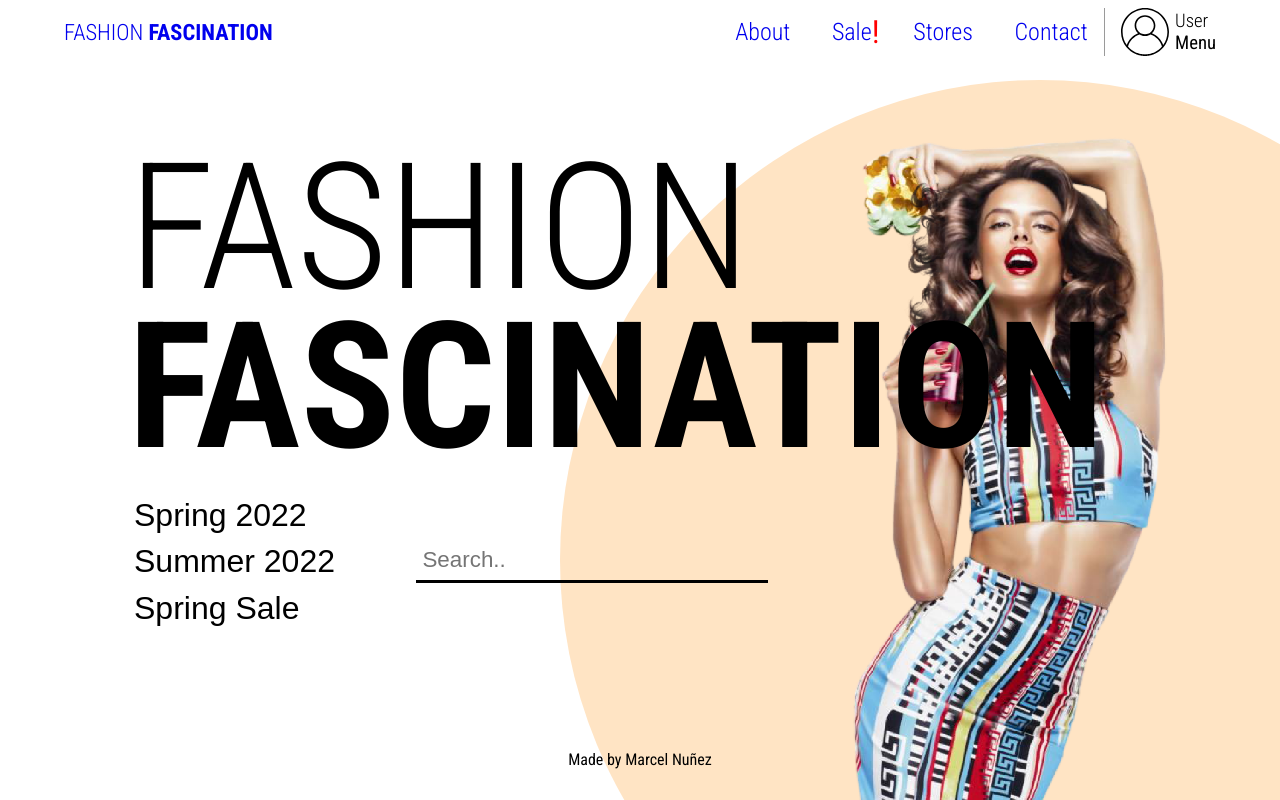
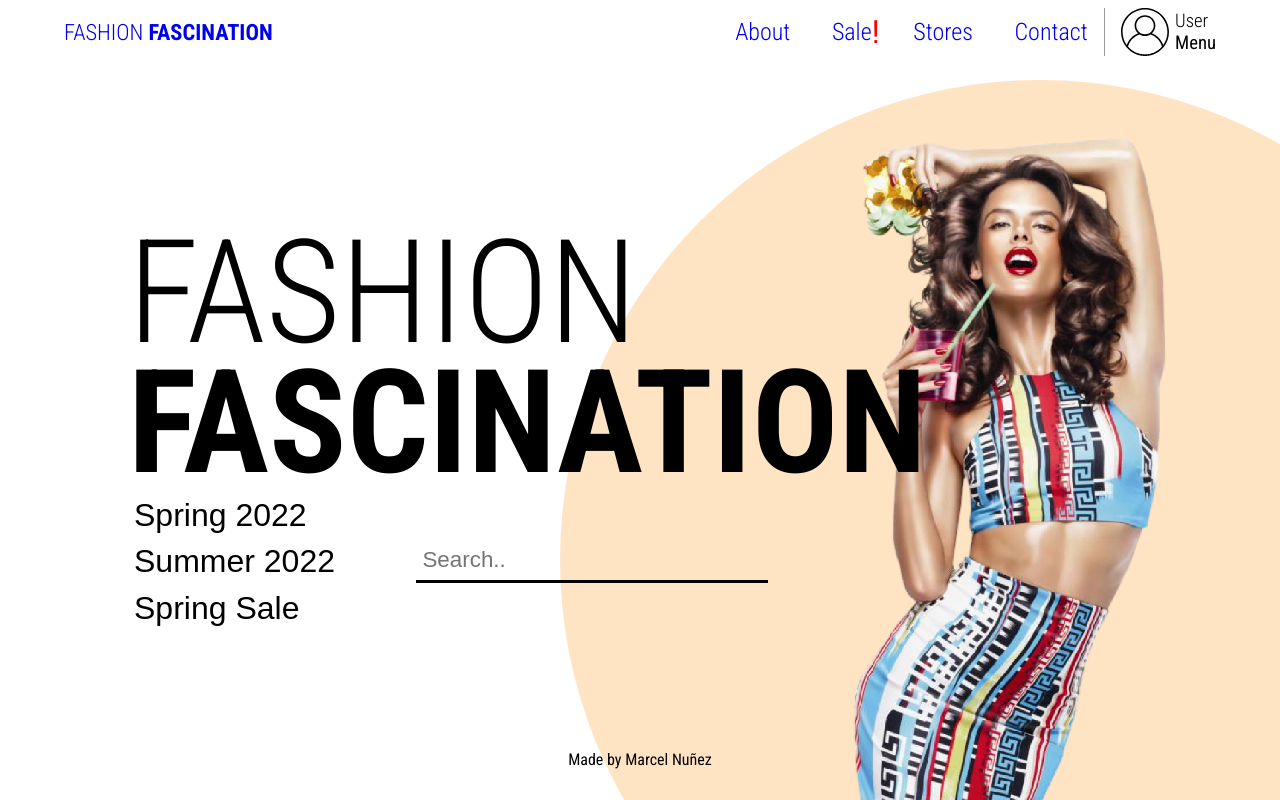
Before and after one commit to MarcelNDG/Fashion-2, a React (Create React App) app: page / in a window 1280 px wide. Built offline with nearby package versions, Linux system fonts and the light colour scheme.

Commit message:
Logo adjusted in 1080+ media

```diff
--- a/src/App.css
+++ b/src/App.css
@@ -598,12 +598,15 @@ footer{
   /* -- Account -- */
 
 
-
   /* -- Main -- */
 
+  main{
+    justify-content: left;
+  }
+
   .logo{
-    left: 4rem;
-    font-size: 11rem;
+
+    font-size: 9rem;
     bottom: 9rem;
   }
 
```
